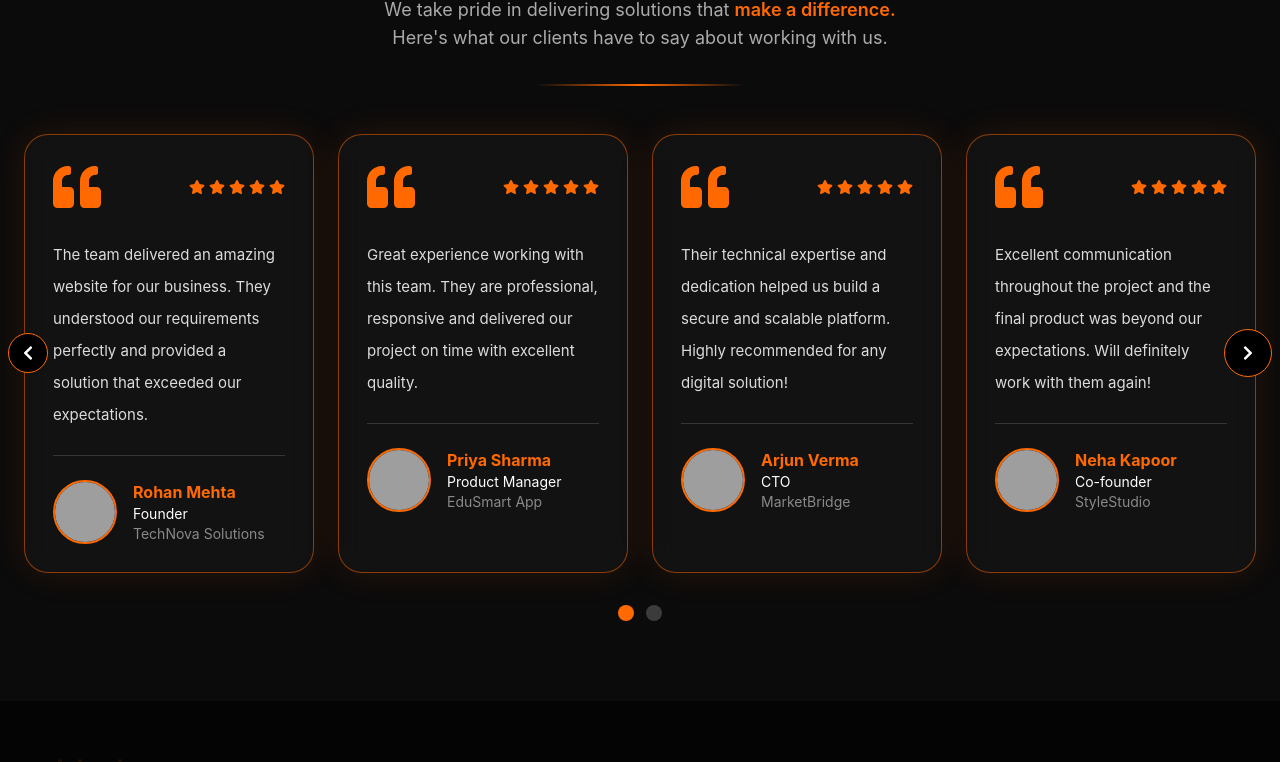
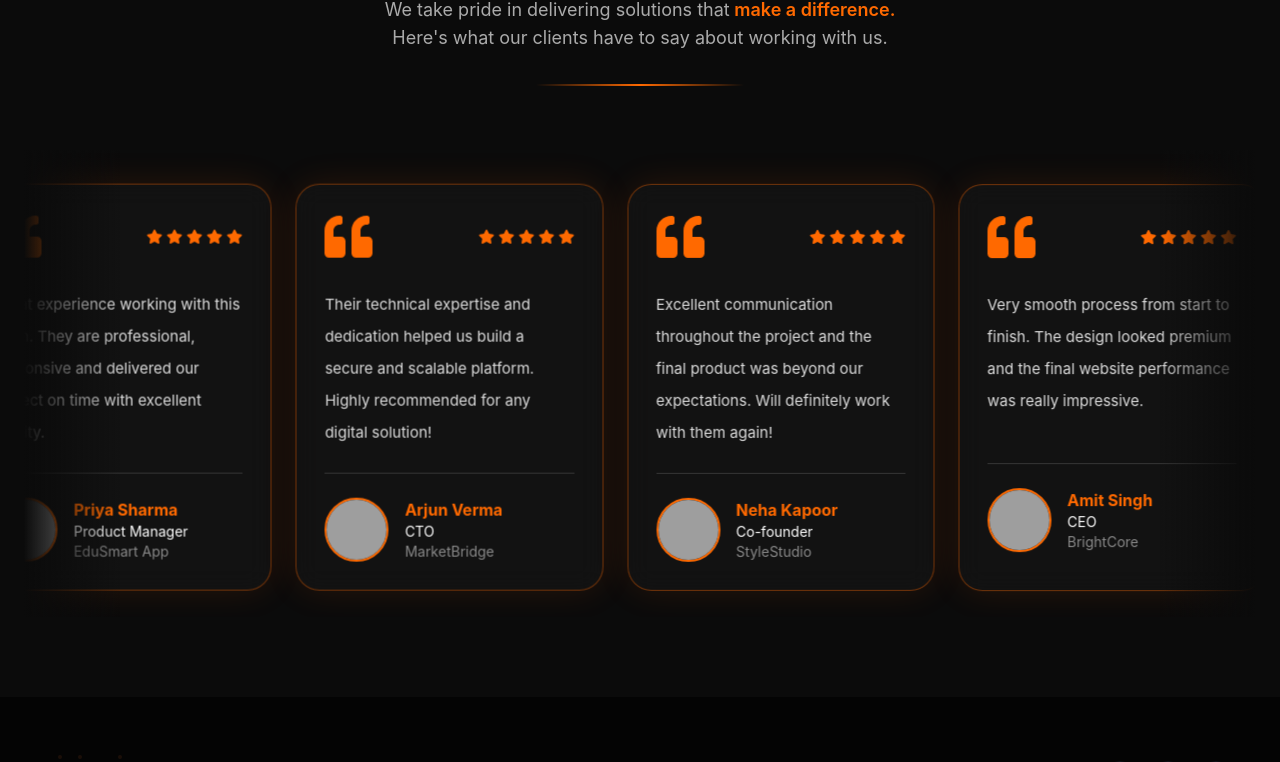
Before and after one commit to Riyakuila/DemoProject, a React (Vite) app in the folder Frontend/: page / in a window 1280 px wide. Shown: the part 6620-7382 px from the top of the page. Built offline with nearby package versions, Linux system fonts and the light colour scheme; grey boxes are pictures that could not be loaded.

Commit message:
Fixes the font issue and testimonial card issue

```diff
--- a/Frontend/src/Component/Portfolio.jsx
+++ b/Frontend/src/Component/Portfolio.jsx
@@ -93,7 +93,7 @@ function Portfolio() {
             Our Portfolio
           </span>
 
-          <h1 className="text-5xl font-extrabold leading-[1.05] lg:text-6xl">
+          <h1 className="text-4xl font-extrabold leading-[1.05] lg:text-6xl">
             Crafting Digital
             <br />
             Experiences That
--- a/Frontend/src/Component/Process.jsx
+++ b/Frontend/src/Component/Process.jsx
@@ -94,7 +94,7 @@ function Process() {
         </p>
       </div>
 
-      <div className="relative z-10 grid items-stretch gap-10 md:grid-cols-2 xl:grid-cols-6">
+      <div className="relative z-10 grid items-stretch gap-14 md:grid-cols-2 xl:grid-cols-6">
         {processSteps.map((step, index) => (
           <div key={step.number} className="relative flex">
             <motion.div
--- a/Frontend/src/Component/Services.jsx
+++ b/Frontend/src/Component/Services.jsx
@@ -67,7 +67,7 @@ function Services() {
           <p className="text-sm font-bold uppercase tracking-[0.35em] text-orange-500">
             What We Do
           </p>
-          <h2 className="mt-3 text-5xl font-black italic md:text-7xl">
+          <h2 className="mt-3 text-4xl font-black italic md:text-7xl">
             OUR <span className="text-orange-500">SERVICES</span>
           </h2>
           <p className="mx-auto mt-4 max-w-2xl text-sm text-gray-300 md:text-base">
--- a/Frontend/src/Component/Testimonial.jsx
+++ b/Frontend/src/Component/Testimonial.jsx
@@ -1,12 +1,8 @@
-
-
-import React, { useState } from "react";
+import React from "react";
 import { motion } from "framer-motion";
 import {
   FaStar,
   FaQuoteLeft,
-  FaChevronLeft,
-  FaChevronRight,
   FaCommentDots,
 } from "react-icons/fa";
 
@@ -53,48 +49,21 @@ const reviews = [
     company: "GrowMate",
     img: "https://i.pravatar.cc/100?img=44",
   },
-    {
-    text: "Very smooth process from start to finish. The design looked premium and the final website performance was really impressive.",
-    name: "Amit Singh",
-    role: "CEO",
-    company: "BrightCore",
-    img: "https://i.pravatar.cc/100?img=33",
-  },
-  {
-    text: "They handled everything professionally and gave us a clean, modern and scalable product exactly as we wanted.",
-    name: "Simran Kaur",
-    role: "Marketing Head",
-    company: "GrowMate",
-    img: "https://i.pravatar.cc/100?img=44",
-  },
 ];
 
 function Testimonials() {
-  const [page, setPage] = useState(0);
-  const perPage = 4;
-  const totalPages = Math.ceil(reviews.length / perPage);
-
-  const visibleReviews = reviews.slice(page * perPage, page * perPage + perPage);
-
-  const nextSlide = () => {
-    setPage((prev) => (prev + 1) % totalPages);
-  };
-
-  const prevSlide = () => {
-    setPage((prev) => (prev - 1 + totalPages) % totalPages);
-  };
+  const infiniteReviews = [...reviews, ...reviews];
 
   return (
     <section className="relative overflow-hidden bg-[#0b0b0b] px-6 py-20 text-white">
-      {/* <div className="absolute inset-0 bg-[radial-gradient(circle_at_top,#1a0b02,transparent_45%)]" />
-      <div className="absolute right-10 top-20 text-[180px] font-black leading-none text-orange-500/10">
-        “
-      </div> */}
 
       <div className="relative z-10 mx-auto max-w-7xl">
+
+        {/* Heading */}
         <div className="text-center">
           <div className="mx-auto mb-6 flex w-fit items-center gap-3 rounded-full border border-orange-500 px-7 py-3 text-sm font-bold uppercase tracking-wide text-orange-500">
-            <FaCommentDots /> Testimonials
+            <FaCommentDots />
+            Testimonials
           </div>
 
           <h2 className="text-4xl font-black md:text-6xl">
@@ -102,9 +71,9 @@ function Testimonials() {
           </h2>
 
           <p className="mx-auto mt-5 max-w-2xl text-lg text-white/65">
-            We take pride in delivering solutions that{" "}
+            We take pride in delivering solutions that
             <span className="font-semibold text-orange-500">
-              make a difference.
+              {" "}make a difference.
             </span>
             <br />
             Here's what our clients have to say about working with us.
@@ -113,29 +82,69 @@ function Testimonials() {
           <div className="mx-auto mt-8 h-[2px] w-52 bg-gradient-to-r from-transparent via-orange-500 to-transparent" />
         </div>
 
-        <div className="relative mt-12">
-          <button
-            onClick={prevSlide}
-            className="absolute -left-4 top-1/2 z-20 flex h-10 w-10 -translate-y-1/2 items-center justify-center rounded-full border border-orange-500 bg-black text-white transition hover:bg-orange-500"
-          >
-            <FaChevronLeft />
-          </button>
+        {/* Floating Infinite Carousel */}
+        <div className="relative mt-16 overflow-hidden py-6">
+
+          {/* Left Fade */}
+          <div className="absolute left-0 top-0 z-20 h-full w-16 md:w-24 bg-gradient-to-r from-[#0b0b0b] to-transparent" />
+
+          {/* Right Fade */}
+          <div className="absolute right-0 top-0 z-20 h-full w-16 md:w-24 bg-gradient-to-l from-[#0b0b0b] to-transparent" />
 
           <motion.div
-            key={page}
-            initial={{ opacity: 0, x: 60 }}
-            animate={{ opacity: 1, x: 0 }}
-            transition={{ duration: 0.45 }}
-            className="grid gap-6 md:grid-cols-2 lg:grid-cols-4"
+            animate={{
+              x: ["0%", "-50%"],
+            }}
+            transition={{
+              duration: 35,
+              ease: "linear",
+              repeat: Infinity,
+            }}
+            className="flex w-max gap-6"
           >
-            {visibleReviews.map((item, index) => (
+            {infiniteReviews.map((item, index) => (
               <motion.div
-                key={item.name}
-                whileHover={{ y: -10 }}
-                className="rounded-3xl border border-orange-500/50 bg-white/[0.03] p-7 shadow-[0_0_35px_rgba(255,98,0,0.12)] backdrop-blur-md transition hover:border-orange-500"
+                key={index}
+                whileHover={{
+                  y: -12,
+                  scale: 1.02,
+                }}
+                animate={{
+                  y: [0, -4, 0],
+                }}
+                transition={{
+                  y: {
+                    duration: 4,
+                    repeat: Infinity,
+                    ease: "easeInOut",
+                    delay: index * 0.25,
+                  },
+                }}
+                className="
+                  mt-3
+                  shrink-0
+                  w-[88vw]
+                  sm:w-[75vw]
+                  md:w-[48vw]
+                  lg:w-[32vw]
+                  xl:w-[24vw]
+                  rounded-3xl
+                  border
+                  border-orange-500/40
+                  bg-white/[0.03]
+                  p-7
+                  shadow-[0_0_35px_rgba(255,98,0,0.12)]
+                  backdrop-blur-md
+                  transition-all
+                  duration-300
+                  hover:border-orange-500
+                  hover:shadow-[0_0_45px_rgba(255,98,0,0.25)]
+                "
               >
+                {/* Top */}
                 <div className="mb-7 flex items-center justify-between">
                   <FaQuoteLeft className="text-5xl text-orange-500" />
+
                   <div className="flex gap-1 text-orange-500">
                     {[...Array(5)].map((_, i) => (
                       <FaStar key={i} />
@@ -143,12 +152,14 @@ function Testimonials() {
                   </div>
                 </div>
 
+                {/* Text */}
                 <p className="min-h-[150px] text-[15px] leading-8 text-white/85">
                   {item.text}
                 </p>
 
                 <div className="my-6 h-px bg-white/15" />
 
+                {/* Profile */}
                 <div className="flex items-center gap-4">
                   <img
                     src={item.img}
@@ -157,33 +168,22 @@ function Testimonials() {
                   />
 
                   <div>
-                    <h3 className="font-bold text-orange-500">{item.name}</h3>
-                    <p className="text-sm text-white">{item.role}</p>
-                    <p className="text-sm text-white/50">{item.company}</p>
+                    <h3 className="font-bold text-orange-500">
+                      {item.name}
+                    </h3>
+
+                    <p className="text-sm text-white">
+                      {item.role}
+                    </p>
+
+                    <p className="text-sm text-white/50">
+                      {item.company}
+                    </p>
                   </div>
                 </div>
               </motion.div>
             ))}
           </motion.div>
-
-          <button
-            onClick={nextSlide}
-            className="absolute -right-4 top-1/2 z-20 flex h-12 w-12 -translate-y-1/2 items-center justify-center rounded-full border border-orange-500 bg-black text-white transition hover:bg-orange-500"
-          >
-            <FaChevronRight />
-          </button>
-        </div>
-
-        <div className="mt-8 flex justify-center gap-3">
-          {[...Array(totalPages)].map((_, i) => (
-            <button
-              key={i}
-              onClick={() => setPage(i)}
-              className={`h-4 w-4 rounded-full transition-all duration-300 ${
-                  page === i ? "bg-orange-500" : "bg-white/20"
-                }`}
-            />
-          ))}
         </div>
       </div>
     </section>
```
